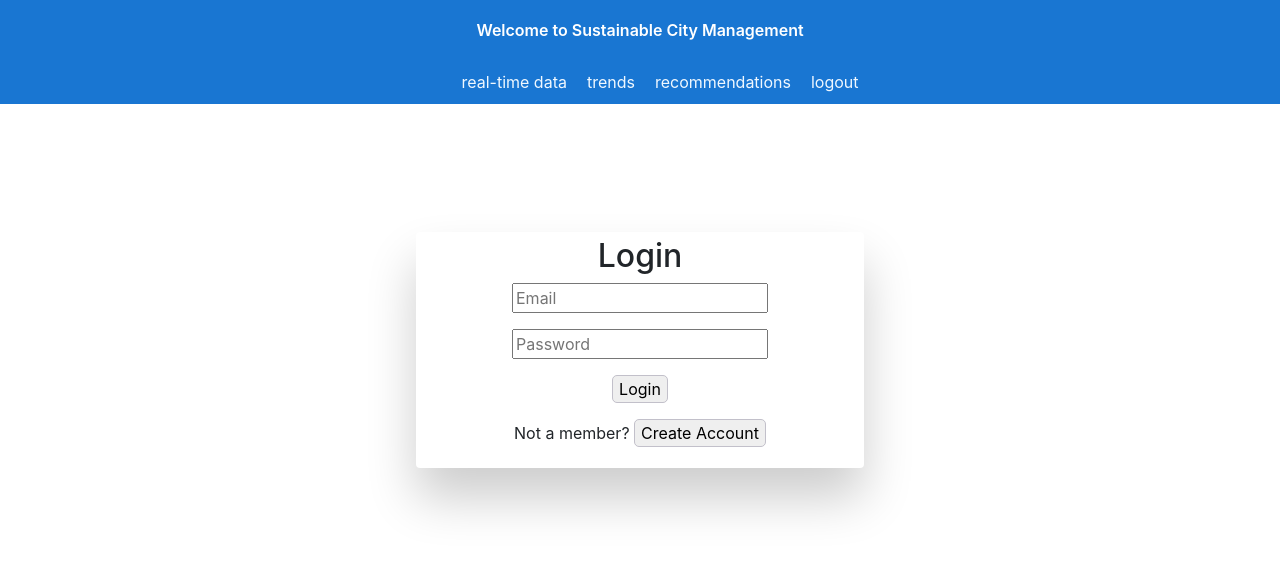
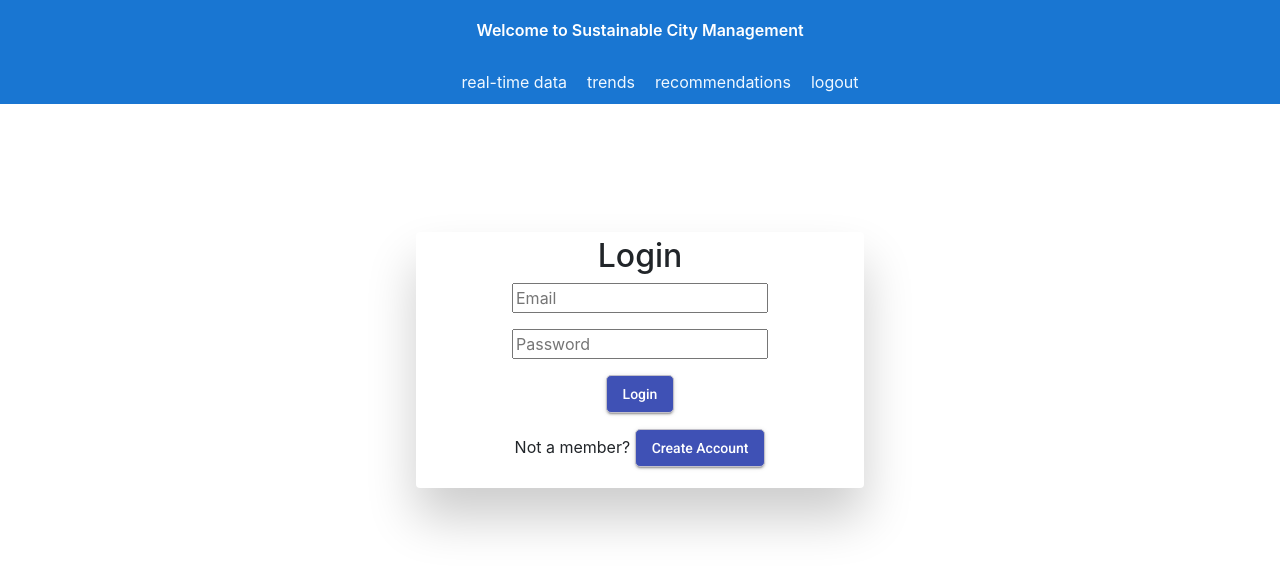
Before and after one commit to akashpatil7/sustainable-city-management-ui, an Angular app in the folder scm-ui/: page /login in a window 1280 px wide. Shown: the top 572 px of the page. Built offline with nearby package versions, Linux system fonts and the light colour scheme.

Commit message:
Material buttons

```diff
--- a/scm-ui/src/app/user-service-component/user-service-component.component.html
+++ b/scm-ui/src/app/user-service-component/user-service-component.component.html
@@ -3,18 +3,18 @@
         <h2>Login</h2>
         <form id="login-form" #userlogin = "ngForm" (ngSubmit) = "onLogin(userlogin.value)" ngNativeValidate>
           <p>
-          <input type="text" id="login-email" name="email" placeholder="Email" ngModel required><i class="validation"><span></span><span></span></i>
+          <input matInput type="text" id="login-email" name="email" placeholder="Email" ngModel required><i class="validation"><span></span><span></span></i>
           </p>
           <p>
-          <input type="password" id="password" name="password" placeholder="Password" ngModel required><i class="validation"><span></span><span></span></i>
+          <input matInput type="password" id="password" name="password" placeholder="Password" ngModel required><i class="validation"><span></span><span></span></i>
           </p>
           <p>
-          <input class="buttons" type="submit" id="login" value="Login">
+          <button mat-raised-button color="primary" class="buttons" type="submit" id="login" >Login</button>
           </p>
         </form>
         <p id='response1' class='responseStyle' [innerHtml]='responseMessage'></p>
         <div>
-          <p>Not a member? <button id="create-account" class="buttons" (click)="openRegisterView()">Create Account</button></p>
+          <p>Not a member? <button mat-raised-button color="primary" id="create-account" class="buttons" (click)="openRegisterView()">Create Account</button></p>
         </div>
       </div>
 
@@ -34,12 +34,12 @@
             <input type="password" id="password2" name="password2" placeholder="Confirm Password" ngModel required><i class="validation"><span></span><span></span></i>
             </p>
           <p>
-          <input class="buttons" type="submit" id="register" value="Register">
+          <button mat-raised-button color="primary" class="buttons" type="submit" id="register" >Register</button>
           </p>
         </form>
         <p id='response2' class='responseStyle' [innerHtml]='responseMessage'></p>
         <div>
-          <p>Already have an account? <button id="login-account" class="buttons" (click)="openLoginView()">Login</button></p>
+          <p>Already have an account? <button mat-raised-button color="primary" id="login-account" class="buttons" (click)="openLoginView()">Login</button></p>
         </div>
       </div>
 </body>
```
Also changed, not shown: scm-ui/src/app/app.module.ts (+7 -1 lines).
